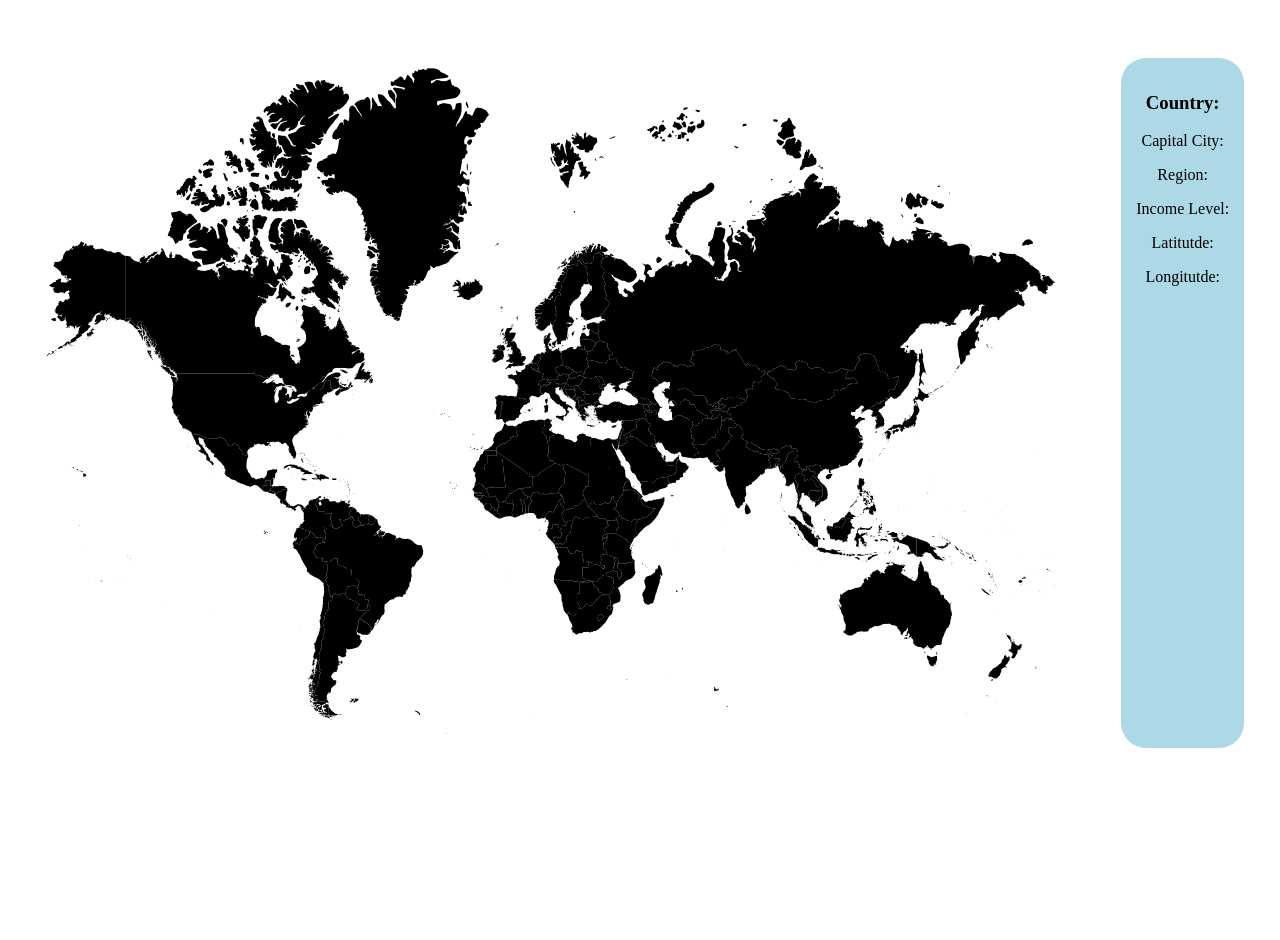
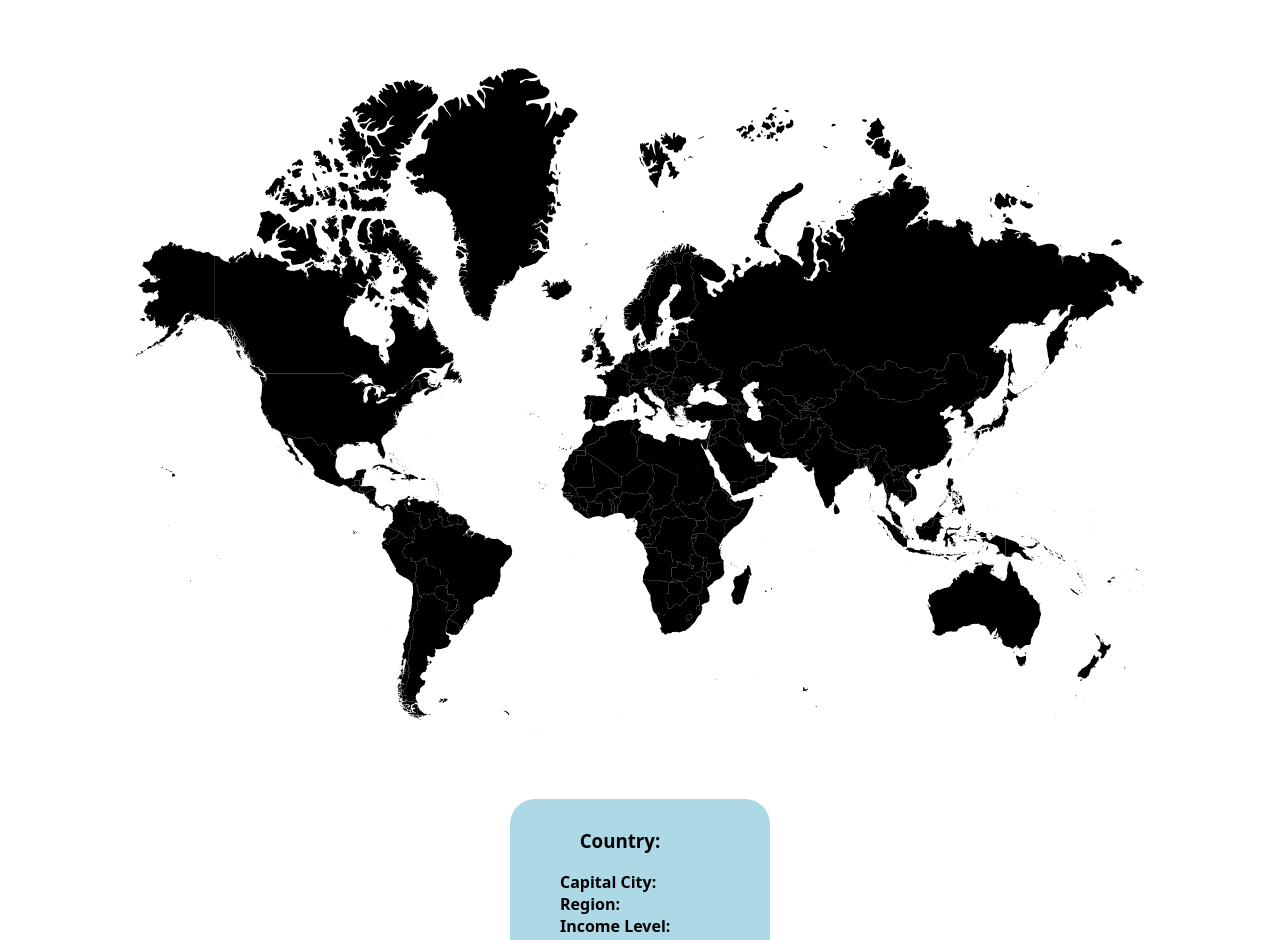
Before and after one commit to brittanyvl/D280-World-Map, an Angular app in the folder D280project/: page / in a window 1280 px wide. Shown: the top 940 px of the page. Before the commit the page ends 800 px from the top, so only its background shows below. Built offline with nearby package versions, Linux system fonts and the light colour scheme.

Commit message:
Final CSS touches

```diff
--- a/D280project/src/app/worldmap/worldmap.component.css
+++ b/D280project/src/app/worldmap/worldmap.component.css
@@ -1,3 +1,12 @@
+* {
+    font-family: system-ui, -apple-system, BlinkMacSystemFont, 'Segoe UI', Roboto, Oxygen, Ubuntu, Cantarell, 'Open Sans', 'Helvetica Neue', sans-serif
+}
+
+.header {
+    text-align: center;
+    font-family: -apple-system;
+}
+
 .row {
     display: flex;
     flex-wrap: wrap;
@@ -13,7 +22,8 @@
     text-align: center;
     background-color: lightblue;
     border-radius: 25px;
-    padding: 15px;
+    min-width: 200px;
+    padding-right: 50px;
 
 }
 
@@ -22,6 +32,15 @@ svg {
 }
 
 path:hover {
-    fill: orangered;
-    stroke: red;
+    fill: darkblue;
+    stroke: lightblue;
 }
+
+span {
+    font-weight: bold;
+}
+
+li {
+    text-align: left;
+    list-style-type: none;
+}
--- a/D280project/src/app/worldmap/worldmap.component.html
+++ b/D280project/src/app/worldmap/worldmap.component.html
@@ -1,6 +1,6 @@
 <div class="row">
+
     <div class="column" id="mapcolumn">
-
         <!-- Created for MapSVG plugin: http://mapsvg.com -->
         <svg xmlns:mapsvg="http://mapsvg.com" xmlns:dc="http://purl.org/dc/elements/1.1/"
             xmlns:rdf="http://www.w3.org/1999/02/22-rdf-syntax-ns#" xmlns:svg="http://www.w3.org/2000/svg"
@@ -776,11 +776,13 @@
 
     </div>
     <div class="column" id="datacolumn">
-        <h3>Country: {{info.countryName}}</h3>
-        <p>Capital City: {{info.countryCapital}}</p>
-        <p>Region: {{info.countryRegion}}</p>
-        <p>Income Level: {{info.countryIncomeLevel}}</p>
-        <p>Latitutde: {{info.countryLat}}</p>
-        <p>Longitutde: {{info.countryLong}}</p>
+        <h3><span>Country:</span> {{info.countryName}}</h3>
+        <ul>
+            <li><span>Capital City:</span> {{info.countryCapital}}</li>
+            <li><span>Region:</span> {{info.countryRegion}}</li>
+            <li><span>Income Level:</span> {{info.countryIncomeLevel}}</li>
+            <li><span>Latitutde:</span> {{info.countryLat}}</li>
+            <li><span>Longitutde:</span> {{info.countryLong}}</li>
+        </ul>
     </div>
 </div>
```
